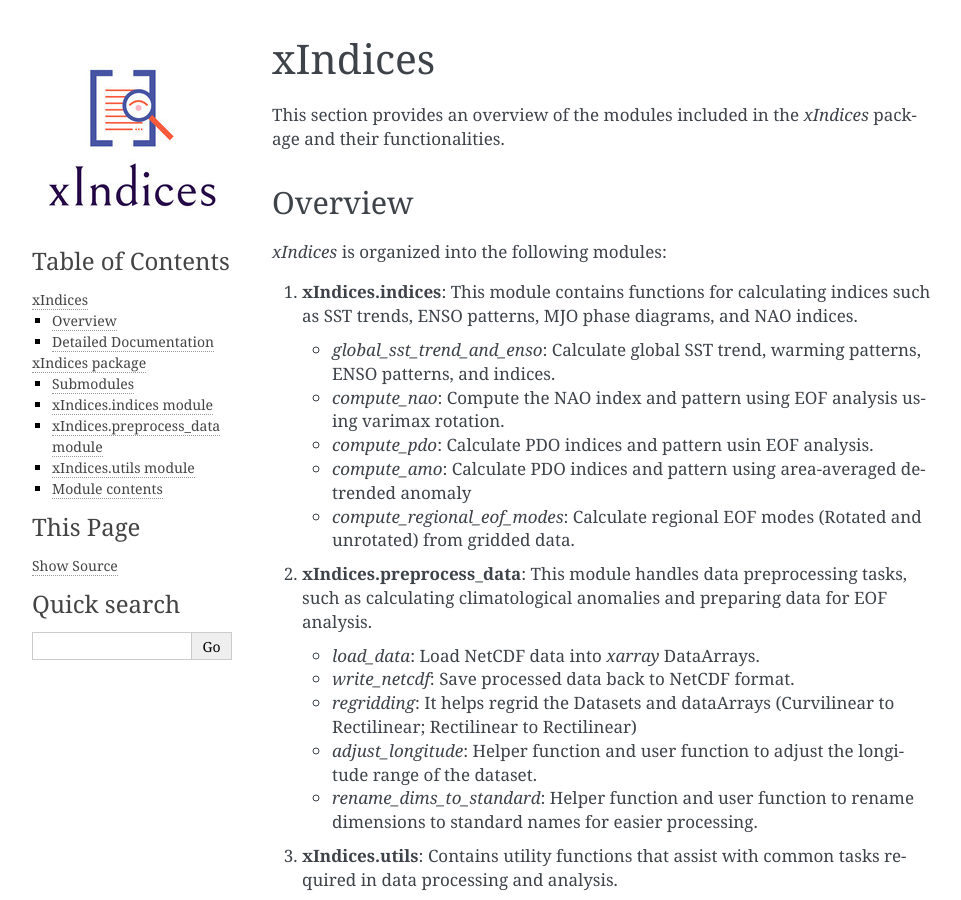
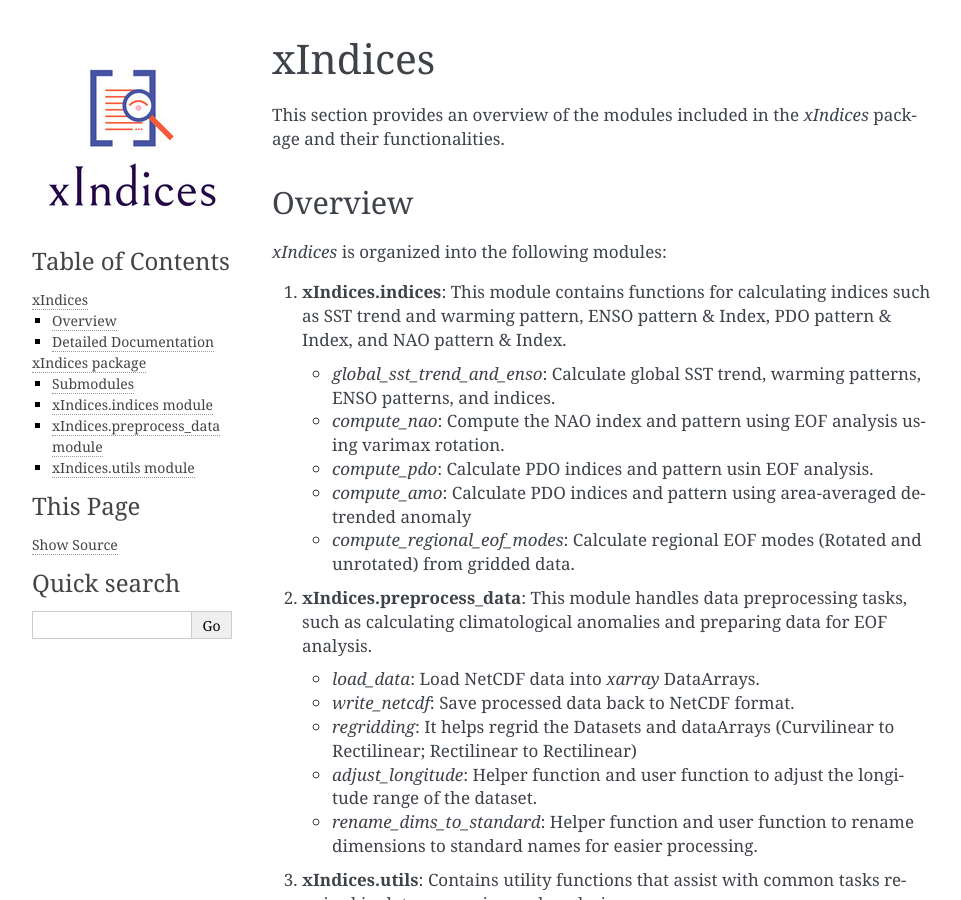
Before and after one commit to JiveshDixit/xIndices, a Sphinx documentation site: the page built from docs/modules.rst, in a window 1280 px wide and 900 px high. Shown: the whole window, without its empty margins (148-1109 px from the left). Built offline with Sphinx 7.4.7, drawn with Linux system fonts in a browser that asks for light colours; some of the changed lines change nothing that is shown.

Commit message:
Update modules.rst

```diff
--- a/docs/modules.rst
+++ b/docs/modules.rst
@@ -14,7 +14,7 @@
 `xIndices` is organized into the following modules:
 
 1. **xIndices.indices**:
-   This module contains functions for calculating indices such as SST trends, ENSO patterns, MJO phase diagrams, and NAO indices.
+   This module contains functions for calculating indices such as SST trend and warming pattern, ENSO pattern & Index, PDO pattern & Index, and NAO pattern & Index.
 
    - `global_sst_trend_and_enso`: Calculate global SST trend, warming patterns, ENSO patterns, and indices.
    - `compute_nao`: Compute the NAO index and pattern using EOF analysis using varimax rotation.
@@ -47,38 +47,69 @@
 xIndices package
 ================
 
+.. currentmodule:: xIndices
+
+.. automodule:: xIndices
+   :no-index:
+
+
 Submodules
 ----------
 
 xIndices.indices module
 -----------------------
 
+.. currentmodule:: xIndices.indices
+
 .. automodule:: xIndices.indices
-   :members:
-   :undoc-members:
-   :show-inheritance:
+   :no-index:
+
+.. autofunction:: calculate_global_mean_sst
+
+.. autofunction:: global_sst_trend_and_enso
+
+.. autofunction:: compute_regional_eof_modes
+
+.. autofunction:: compute_pdo
+
+.. autofunction:: compute_amo
+
+.. autofunction:: compute_nao
 
 
 xIndices.preprocess\_data module
 --------------------------------
 
+.. currentmodule:: xIndices.preprocess_data
+
 .. automodule:: xIndices.preprocess_data
-   :members:
-   :undoc-members:
-   :show-inheritance:
+   :no-index:
+
+.. autofunction:: load_data
+
+.. autofunction:: regridding
+
+.. autofunction:: write_netcdf
+
+.. autofunction:: adjust_longitude
+
+.. autofunction:: rename_dims_to_standard
+
 
 xIndices.utils module
 ---------------------
 
+.. currentmodule:: xIndices.utils
+
 .. automodule:: xIndices.utils
-   :members:
-   :undoc-members:
-   :show-inheritance:
+   :no-index:
 
-Module contents
----------------
+.. autofunction:: calculate_anomaly
 
-.. automodule:: xIndices
-   :members:
-   :undoc-members:
-   :show-inheritance:
+.. autofunction:: compute_weights
+
+.. autofunction:: line_plot
+
+.. autofunction:: contour_plot
+
+.. autofunction:: compute_rotated_eofs
```
